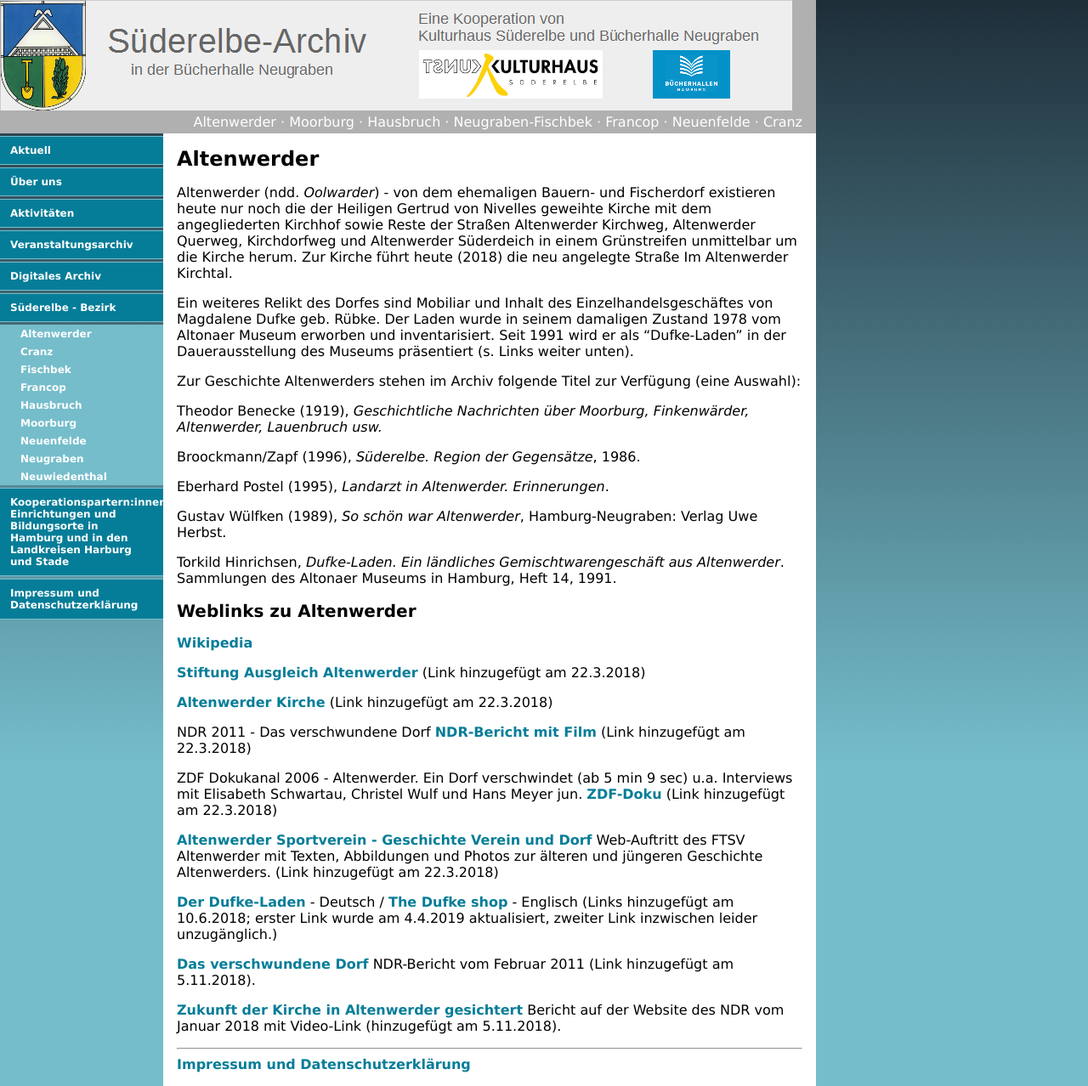
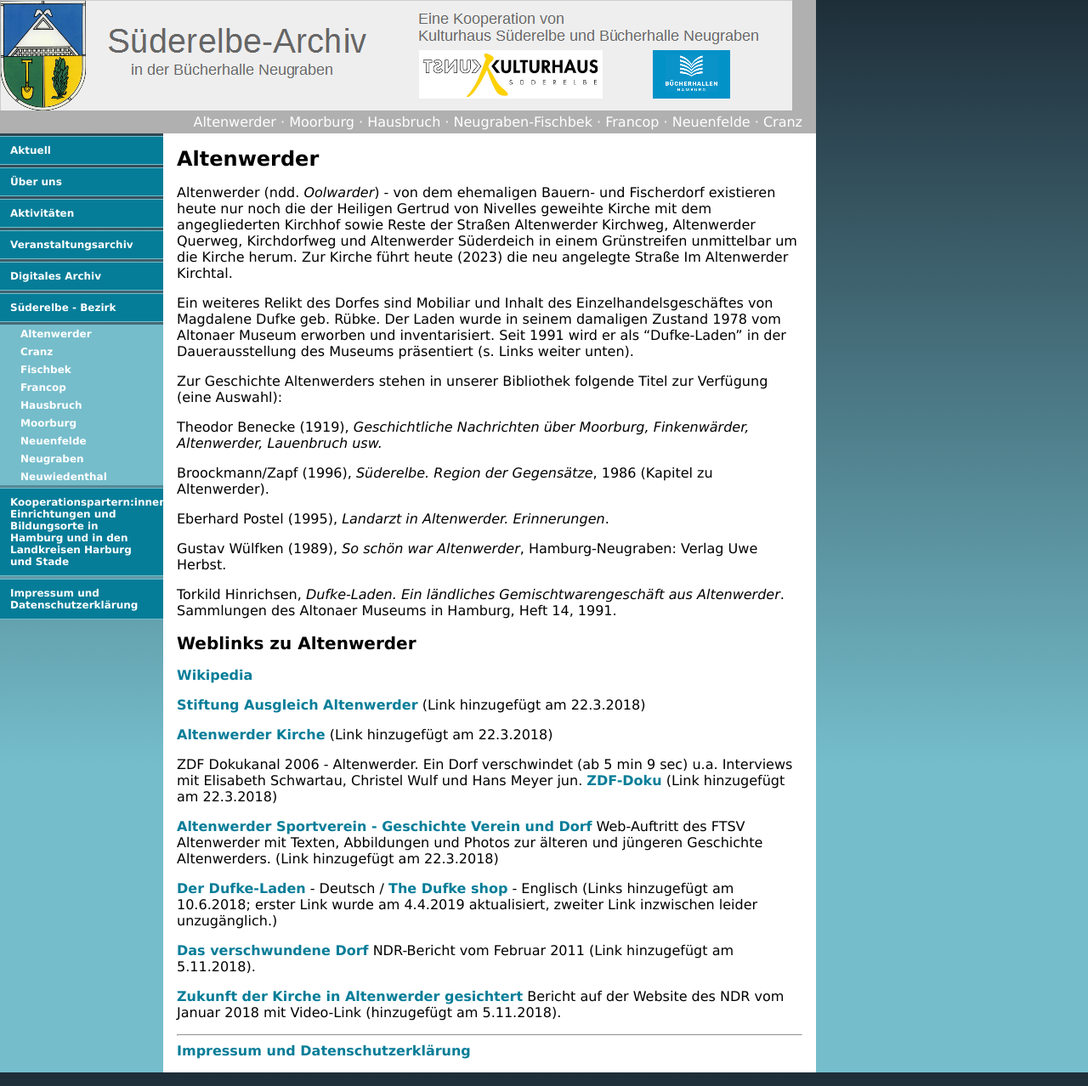
Before and after one commit to kulturhaus-suederelbe/suederelbe-archiv.de, a Jekyll site: the page built from 6_bezk/2_alwd.md, in a window 1280 px wide. Shown: the whole page at 85% size. Built offline with Jekyll 4.4.1, drawn with Linux system fonts in a browser that asks for light colours; our own code applies the rules of GitHub Pages for plain Markdown files.

Commit message:
Update 2_alwd.md

```diff
--- a/6_bezk/2_alwd.md
+++ b/6_bezk/2_alwd.md
@@ -1,14 +1,14 @@
 # Altenwerder
 
-Altenwerder (ndd. *Oolwarder*) - von dem ehemaligen Bauern- und Fischerdorf existieren heute nur noch die der Heiligen Gertrud von Nivelles geweihte Kirche mit dem angegliederten Kirchhof sowie Reste der Straßen Altenwerder Kirchweg, Altenwerder Querweg, Kirchdorfweg und Altenwerder Süderdeich in einem Grünstreifen unmittelbar um die Kirche herum. Zur Kirche führt heute (2018) die neu angelegte Straße Im Altenwerder Kirchtal.
+Altenwerder (ndd. *Oolwarder*) - von dem ehemaligen Bauern- und Fischerdorf existieren heute nur noch die der Heiligen Gertrud von Nivelles geweihte Kirche mit dem angegliederten Kirchhof sowie Reste der Straßen Altenwerder Kirchweg, Altenwerder Querweg, Kirchdorfweg und Altenwerder Süderdeich in einem Grünstreifen unmittelbar um die Kirche herum. Zur Kirche führt heute (2023) die neu angelegte Straße Im Altenwerder Kirchtal.
 
 Ein weiteres Relikt des Dorfes sind Mobiliar und Inhalt des Einzelhandelsgeschäftes von Magdalene Dufke geb. Rübke. Der Laden wurde in seinem damaligen Zustand 1978 vom Altonaer Museum erworben und inventarisiert. Seit 1991 wird er als "Dufke-Laden" in der Dauerausstellung des Museums präsentiert (s. Links weiter unten).
 
-Zur Geschichte Altenwerders stehen im Archiv folgende Titel zur Verfügung (eine Auswahl):
+Zur Geschichte Altenwerders stehen in unserer Bibliothek folgende Titel zur Verfügung (eine Auswahl):
 
 Theodor Benecke (1919), *Geschichtliche Nachrichten über Moorburg, Finkenwärder, Altenwerder, Lauenbruch usw.*
 
-Broockmann/Zapf (1996), *Süderelbe. Region der Gegensätze*, 1986.
+Broockmann/Zapf (1996), *Süderelbe. Region der Gegensätze*, 1986 (Kapitel zu Altenwerder).
 
 Eberhard Postel (1995), *Landarzt in Altenwerder. Erinnerungen*.
 
@@ -26,9 +26,6 @@ Torkild Hinrichsen, *Dufke-Laden. Ein ländliches Gemischtwarengeschäft aus Alt
 
 [Altenwerder Kirche](http://kirchesuederelbe.de/altenwerder) (Link hinzugefügt am 22.3.2018)
 
-NDR 2011 - Das verschwundene Dorf
-[NDR-Bericht mit Film](https://www.ndr.de/kultur/geschichte/schauplaetze/Das-verschwundene-Dorf,altenwerder101.html) (Link hinzugefügt am 22.3.2018)
-
 ZDF Dokukanal 2006 - Altenwerder. Ein Dorf verschwindet (ab 5 min 9 sec)
 u.a. Interviews mit Elisabeth Schwartau, Christel Wulf und Hans Meyer jun.
 [ZDF-Doku](https://www.youtube.com/watch?v=o2uAL2pe3xk) (Link hinzugefügt am 22.3.2018)
```
